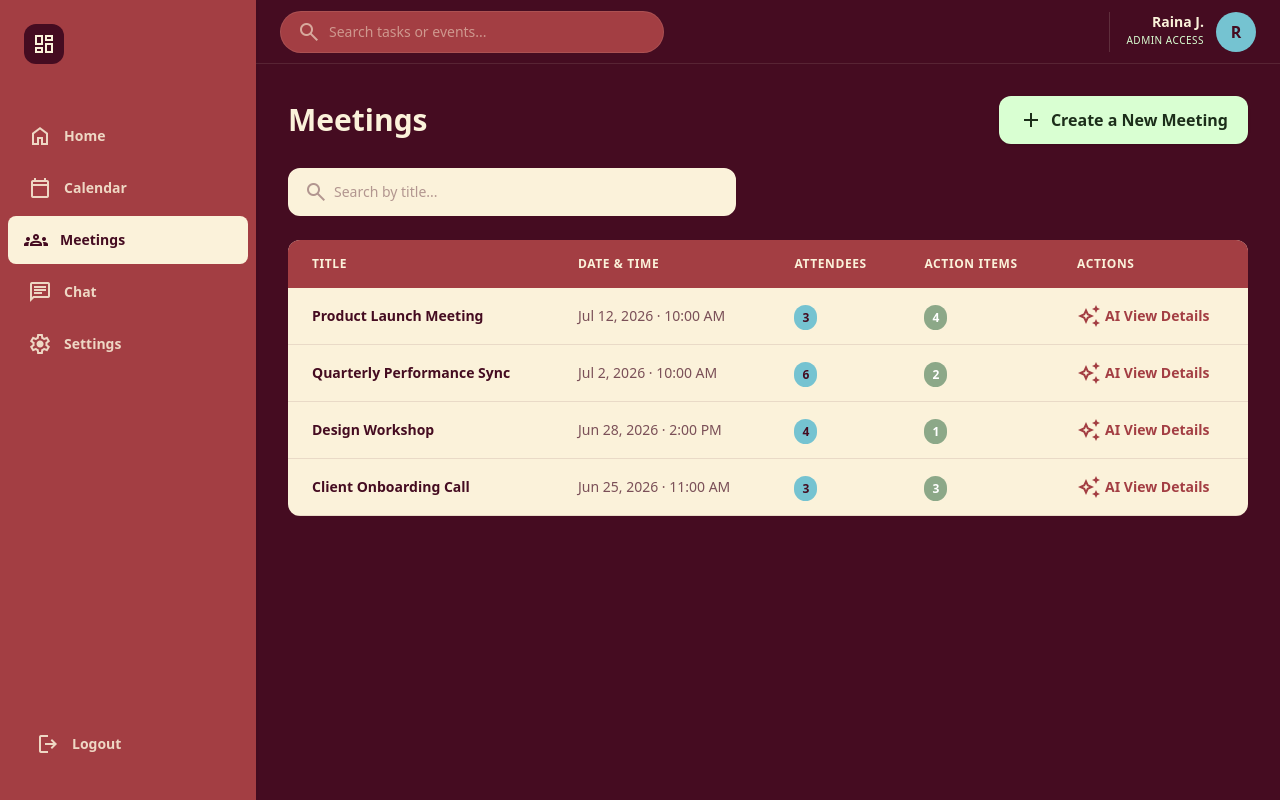
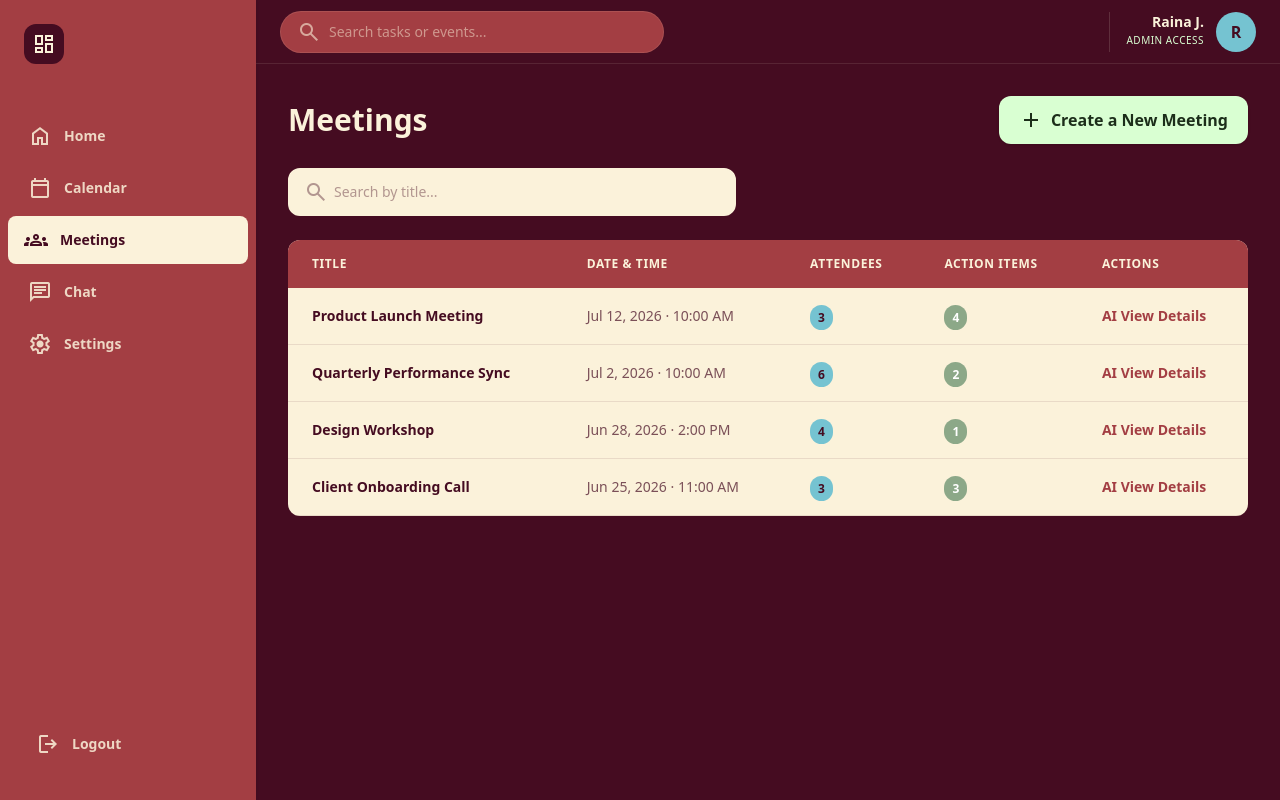
Before and after one commit to raniaxibrahim77/IBM_Summer_Practice, an Angular app in the folder frontend/: page /meetings in a window 1280 px wide. Built offline with nearby package versions, Linux system fonts and the light colour scheme.

Commit message:
changed aspect in meetings page

```diff
--- a/frontend/src/app/pages/meetings/meetings.component.html
+++ b/frontend/src/app/pages/meetings/meetings.component.html
@@ -106,7 +106,6 @@
               </td>
               <td class="px-6 py-4">
                 <button routerLink="/meeting-details" class="flex items-center gap-1 text-[#A33E43] hover:underline text-sm font-semibold">
-                  <span class="material-symbols-outlined text-[18px]">auto_awesome</span>
                   AI View Details
                 </button>
               </td>
```
